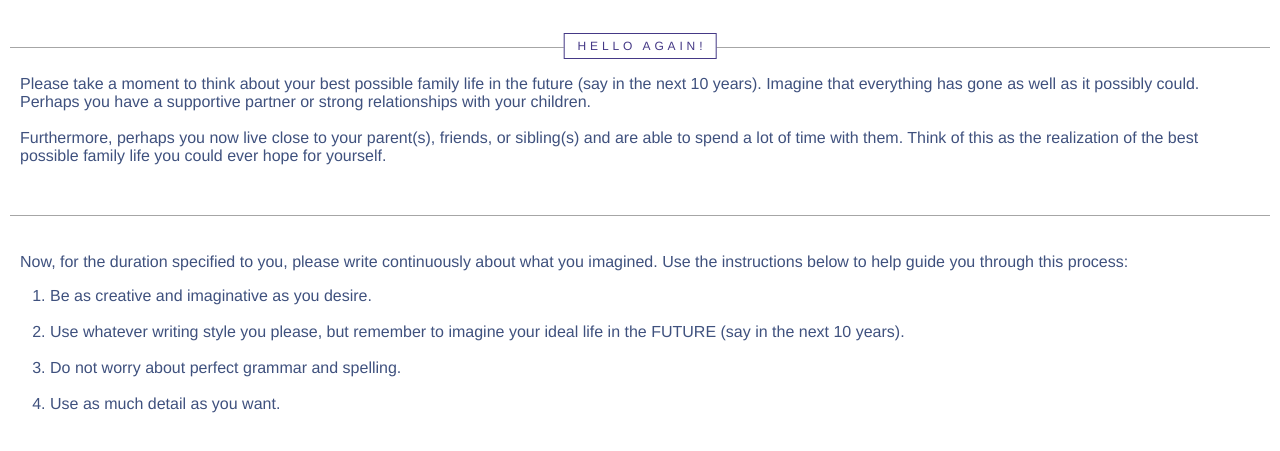
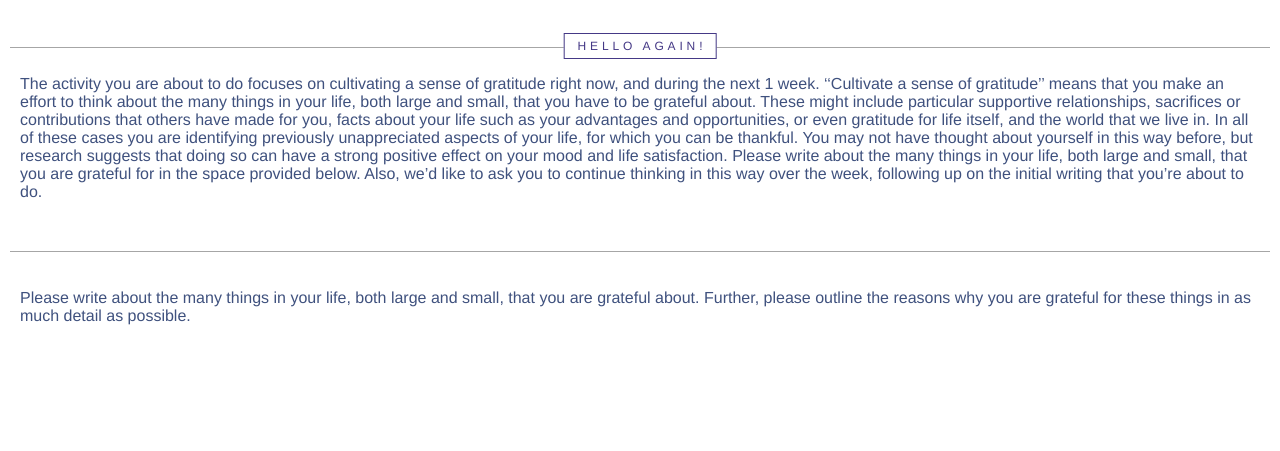
Before and after one commit to lifeabovezero/lifeabovezero.github.io, a plain HTML site: page day1/bps_info.html in a window 1280 px wide. Shown: the part 71-522 px from the top of the page. Drawn offline with Linux system fonts and the light colour scheme.

Commit message:
added ca form

```diff
--- a/day1/bps_info.html
+++ b/day1/bps_info.html
@@ -18,27 +18,25 @@
     <center><h1>DAY 1</h1></center>
     <hr/>
     <h2>Hello again!</h2>
-    <p>Please take a moment to think about your best possible family life in the future (say in the
-        next 10 years). Imagine that everything has gone as well as it possibly could. Perhaps you
-        have a supportive partner or strong relationships with your children. <br><br>
-        Furthermore, perhaps you now live close to your parent(s), friends, or sibling(s) and are able to spend a lot of time
-        with them. Think of this as the realization of the best possible family life you could ever hope
-        for yourself.</p>
+    <p>The activity you are about to do focuses on cultivating a sense of gratitude right
+        now, and during the next 1 week. ‘‘Cultivate a sense of gratitude’’ means that
+        you make an effort to think about the many things in your life, both large and
+        small, that you have to be grateful about. These might include particular
+        supportive relationships, sacrifices or contributions that others have made for
+        you, facts about your life such as your advantages and opportunities, or even
+        gratitude for life itself, and the world that we live in. In all of these cases you
+        are identifying previously unappreciated aspects of your life, for which you can
+        be thankful. You may not have thought about yourself in this way before, but
+        research suggests that doing so can have a strong positive effect on your mood
+        and life satisfaction. Please write about the many things in your life, both large
+        and small, that you are grateful for in the space provided below. Also, we’d like
+        to ask you to continue thinking in this way over the week, following up on the
+        initial writing that you’re about to do.</p>
     <hr/>
     <br><br>
-    <p>Now, for the duration specified to you, please write continuously about what you imagined. Use the
-        instructions below to help guide you through this process:</p>
-
-    <ol>
-        <li>Be as creative and imaginative as you desire.</li>
-        <br>
-        <li>Use whatever writing style you please, but remember to imagine your ideal life in the FUTURE (say in the next 10 years).</li>
-        <br>
-        <li>Do not worry about perfect grammar and spelling.</li>
-        <br>
-        <li>Use as much detail as you want.</li>
-        <br>
-    </ol>
+    <p>Please write about the many things in your life, both large and small, that you
+        are grateful about. Further, please outline the reasons why you are grateful for
+        these things in as much detail as possible.</p>
 
     <br>
 
```
Also changed, not shown: day1/ca_form.html (added, +42 -0 lines).
